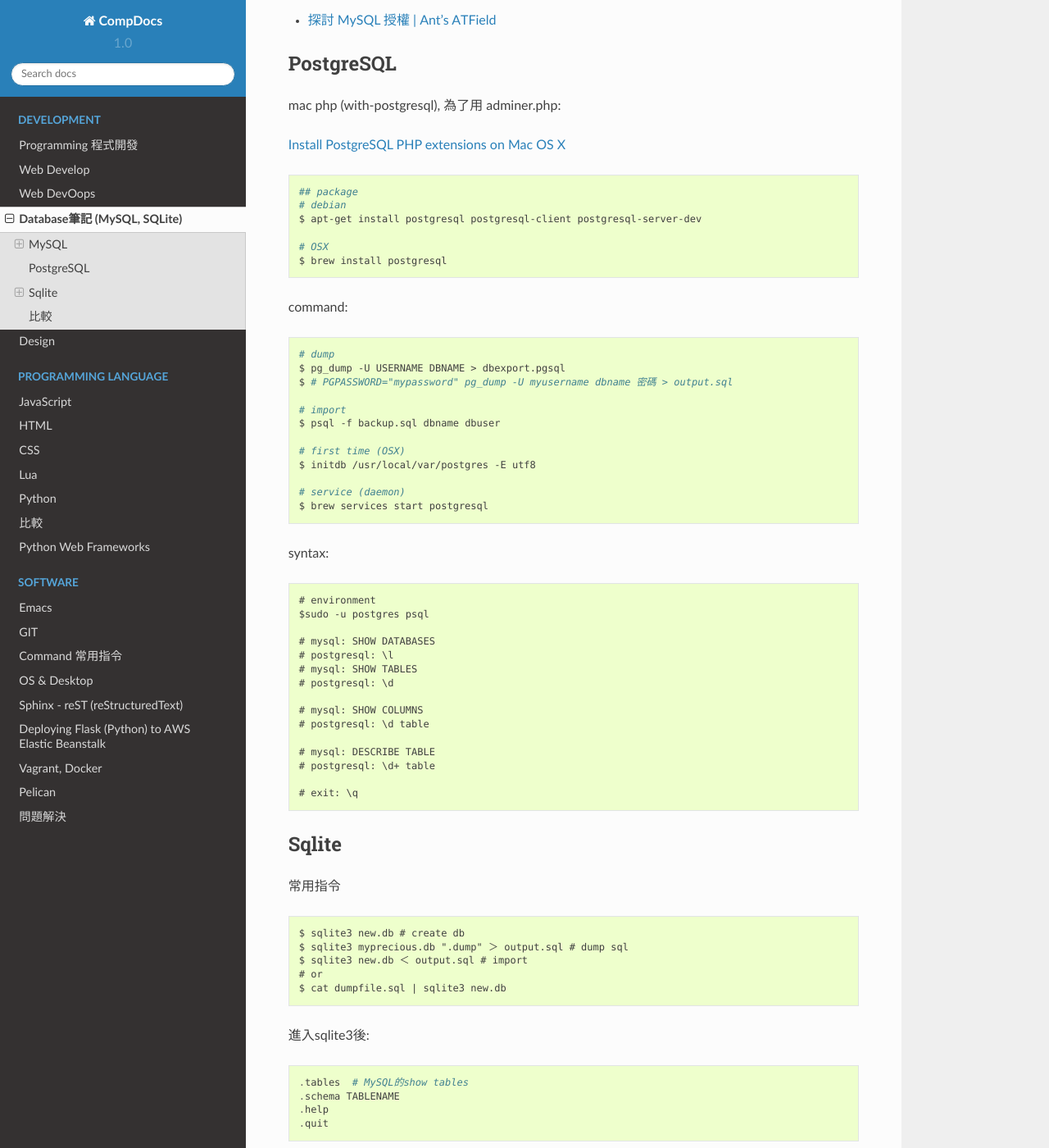
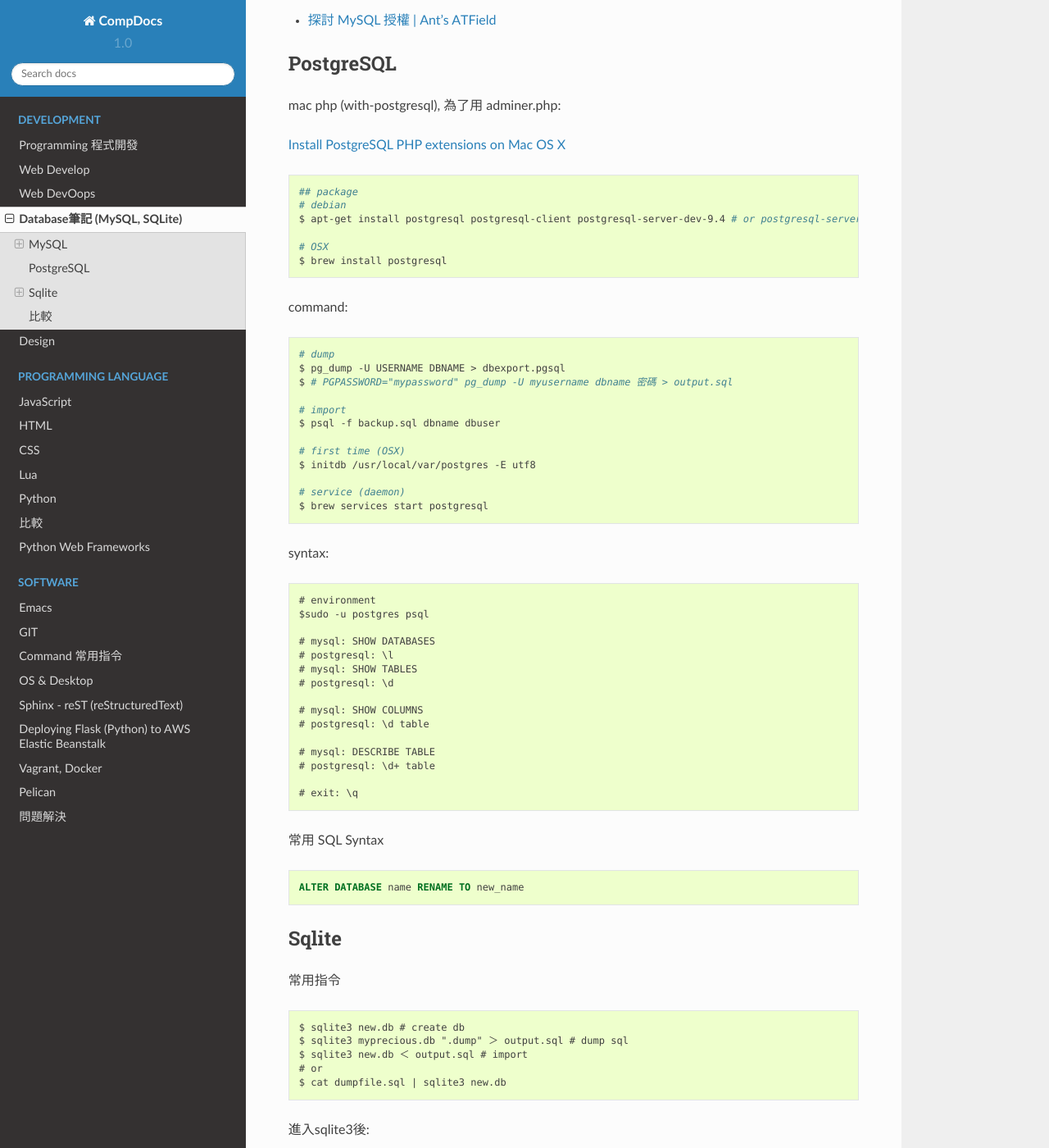
Before and after one commit to moogoo78/comp.suhen.org, a Sphinx documentation site: the page built from docs/source/database.rst, in a window 1280 px wide and 1400 px high, scrolled down 10725 px. Shown: the whole window at 82% size. Built offline with Sphinx 7.4.7 and the Read the Docs theme 2.0.0, drawn with Linux system fonts in a browser that asks for light colours.

Commit message:
edited source; git push

```diff
--- a/docs/source/css.rst
+++ b/docs/source/css.rst
@@ -9,6 +9,7 @@ Tutorial
 * `CSS - no layout <http://learnlayout.com/no-layout.html>`__ 範例清楚, 簡潔明瞭
 * http://zh-tw.learnlayout.com/
 * https://developer.mozilla.org/en-US/docs/Web/Guide/CSS/Getting_Started/Layout
+
 
 
 Basic
--- a/docs/source/database.rst
+++ b/docs/source/database.rst
@@ -490,7 +490,6 @@ others
 PostgreSQL
 ---------------
 
-
 mac php (with-postgresql), 為了用 adminer.php:
 
 `Install PostgreSQL PHP extensions on Mac OS X <https://gist.github.com/doole/8651341/59f9ccb85e3ae48861b4f892b342e08efff9236e/>`__
@@ -500,7 +499,7 @@ mac php (with-postgresql), 為了用 adminer.php:
 
    ## package
    # debian
-   $ apt-get install postgresql postgresql-client postgresql-server-dev
+   $ apt-get install postgresql postgresql-client postgresql-server-dev-9.4 # or postgresql-server-dev-all
 
    # OSX
    $ brew install postgresql
@@ -541,6 +540,13 @@ syntax::
    # postgresql: \d+ table
 
    # exit: \q
+
+
+常用 SQL Syntax
+
+.. code-block:: sql
+
+   ALTER DATABASE name RENAME TO new_name
 
 
 Sqlite
```
Also changed, not shown: other parts of docs/source/css.rst (+3 -0 lines).
